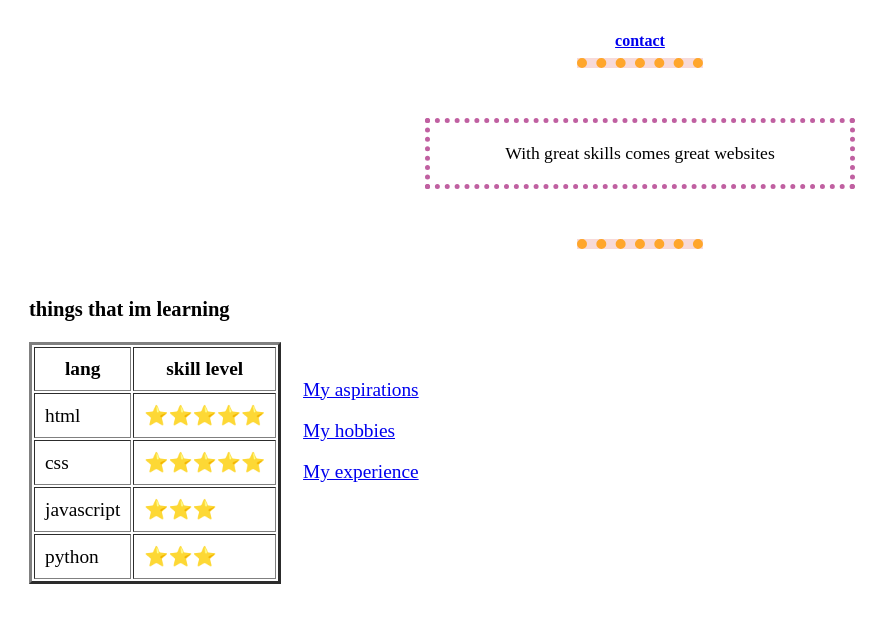
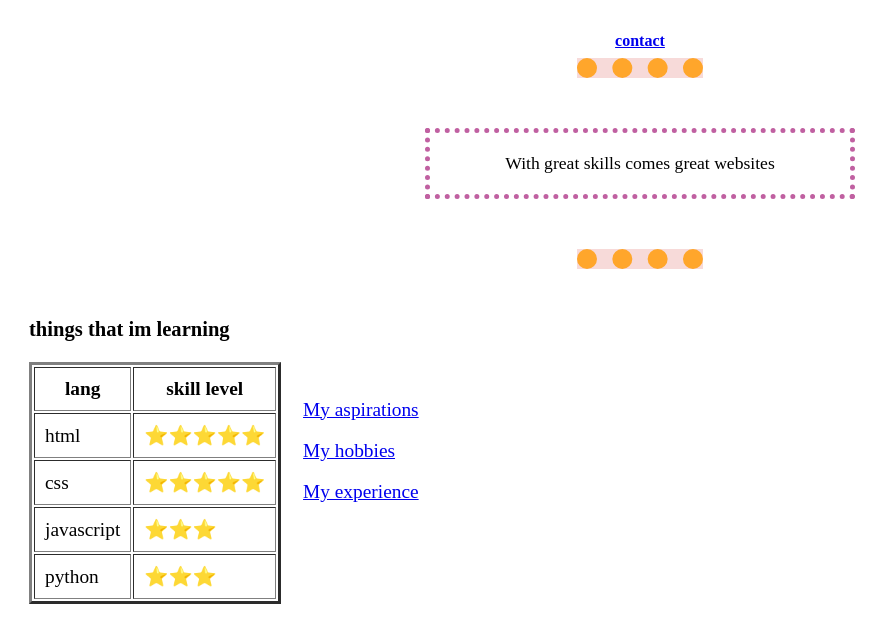
Before and after one commit to rahulpolaris/about, a plain HTML site: page index.html in a window 1280 px wide. Shown: the part 190-823 px from the top of the page, without its empty margins (0-889 px from the left). Drawn offline with Linux system fonts and the light colour scheme.

Commit message:
Update styles.css

```diff
--- a/css/styles.css
+++ b/css/styles.css
@@ -1,4 +1,4 @@
-hr {background-color:#f7dad9; width:10%; border-style:dotted none none; border-width:10px;border-color:#ffa62b;}
+hr {background-color:#f7dad9; width:10%; border-style:dotted none none; border-width:20px;border-color:#ffa62b;}
 body {background-color:white;}
 h1 {color:#51adcf;}
 h2 {color:#0d7377;}
```
